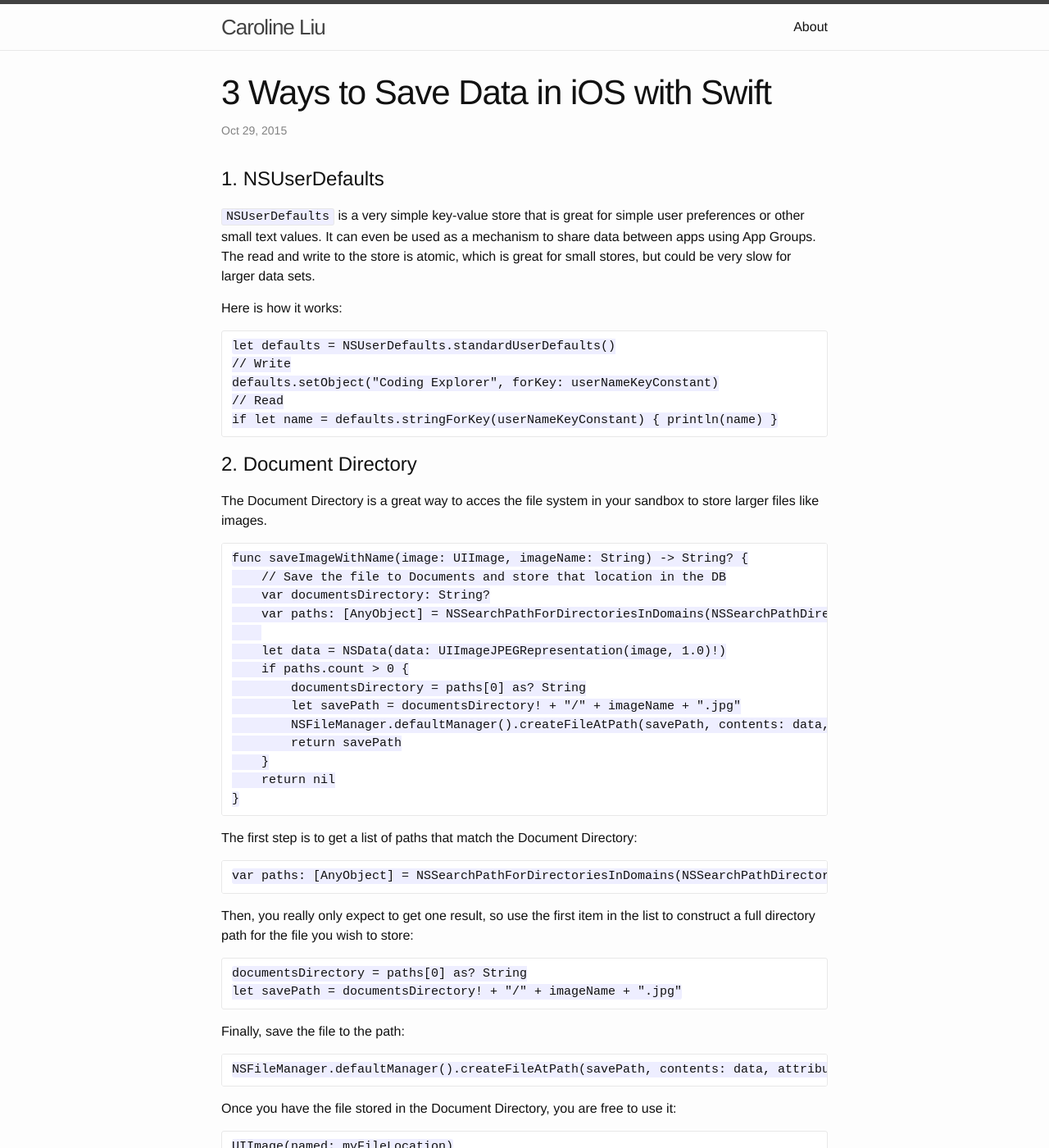
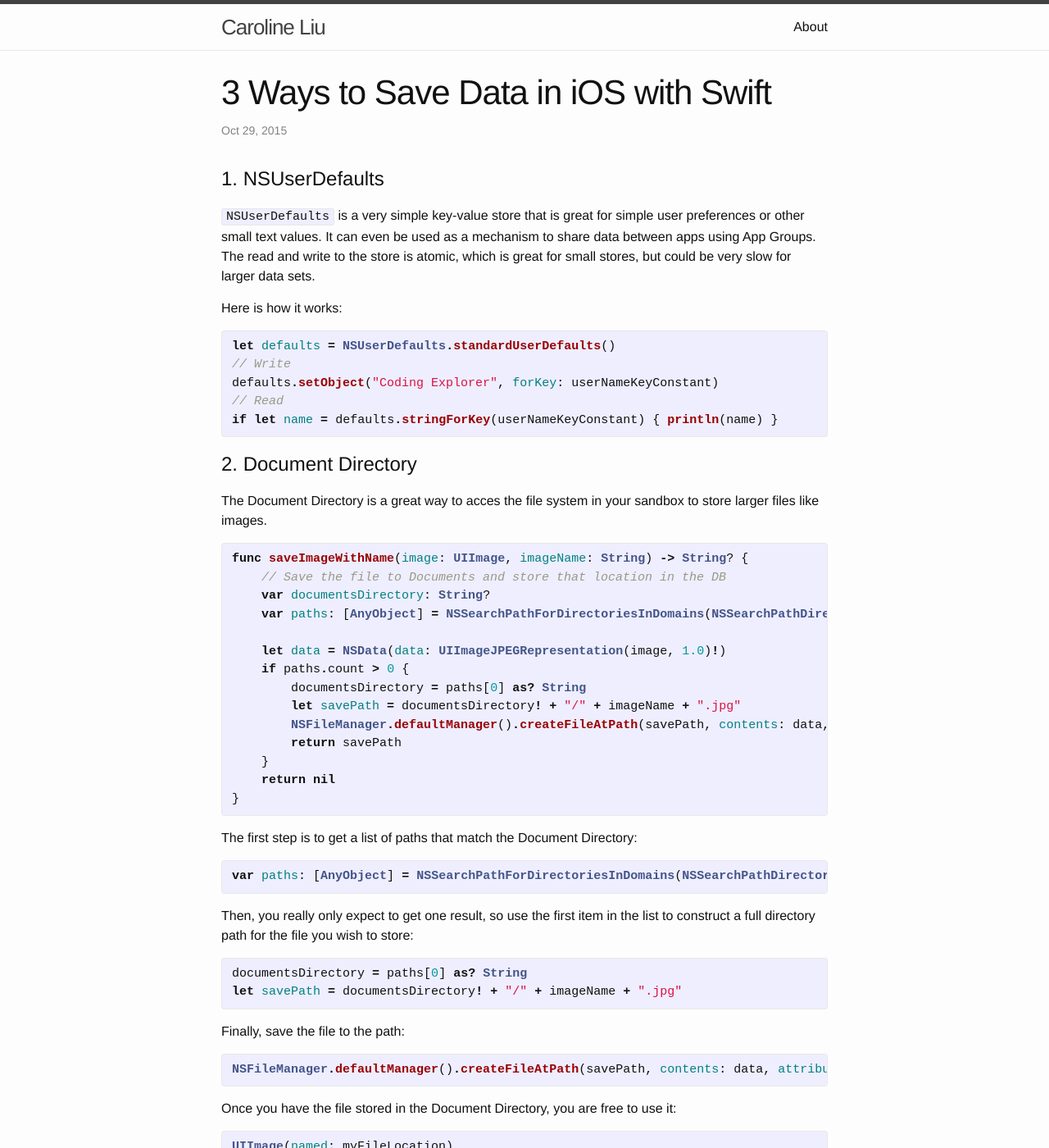
Before and after one commit to knowcliu/knowcliu.github.io, a Jekyll site: the page built from _posts/2015-10-29-3-ways-to-save-data-in-ios-with-swift.markdown, in a window 1280 px wide and 1400 px high. Shown: the whole window at 82% size. Built offline with Jekyll 4.4.1, drawn with Linux system fonts in a browser that asks for light colours; some of the changed text lies outside the part shown.

Commit message:
Use highlighting for code snippets. CascadiaFest draft. Update github pages.

```diff
--- a/_posts/2015-10-29-3-ways-to-save-data-in-ios-with-swift.markdown
+++ b/_posts/2015-10-29-3-ways-to-save-data-in-ios-with-swift.markdown
@@ -10,56 +10,69 @@ date: "2015-10-29 12:29:15 -0500"
 
 Here is how it works:
 
-    let defaults = NSUserDefaults.standardUserDefaults()
-    // Write
-    defaults.setObject("Coding Explorer", forKey: userNameKeyConstant)
-    // Read
-    if let name = defaults.stringForKey(userNameKeyConstant) { println(name) }
+{% highlight swift %}
+let defaults = NSUserDefaults.standardUserDefaults()
+// Write
+defaults.setObject("Coding Explorer", forKey: userNameKeyConstant)
+// Read
+if let name = defaults.stringForKey(userNameKeyConstant) { println(name) }
+{% endhighlight %}
 
 # 2. Document Directory
 
 The Document Directory is a great way to acces the file system in your sandbox to store larger files like images.
 
-    func saveImageWithName(image: UIImage, imageName: String) -> String? {
-        // Save the file to Documents and store that location in the DB
-        var documentsDirectory: String?
-        var paths: [AnyObject] = NSSearchPathForDirectoriesInDomains(NSSearchPathDirectory.DocumentDirectory, NSSearchPathDomainMask.UserDomainMask, true)
+{% highlight swift %}
+func saveImageWithName(image: UIImage, imageName: String) -> String? {
+    // Save the file to Documents and store that location in the DB
+    var documentsDirectory: String?
+    var paths: [AnyObject] = NSSearchPathForDirectoriesInDomains(NSSearchPathDirectory.DocumentDirectory, NSSearchPathDomainMask.UserDomainMask, true)
 
-        let data = NSData(data: UIImageJPEGRepresentation(image, 1.0)!)
-        if paths.count > 0 {
-            documentsDirectory = paths[0] as? String
-            let savePath = documentsDirectory! + "/" + imageName + ".jpg"
-            NSFileManager.defaultManager().createFileAtPath(savePath, contents: data, attributes: nil)
-            return savePath
-        }
-        return nil
+    let data = NSData(data: UIImageJPEGRepresentation(image, 1.0)!)
+    if paths.count > 0 {
+        documentsDirectory = paths[0] as? String
+        let savePath = documentsDirectory! + "/" + imageName + ".jpg"
+        NSFileManager.defaultManager().createFileAtPath(savePath, contents: data, attributes: nil)
+        return savePath
     }
-
+    return nil
+}
+{% endhighlight %}
 
 The first step is to get a list of paths that match the Document Directory:
 
-    var paths: [AnyObject] = NSSearchPathForDirectoriesInDomains(NSSearchPathDirectory.DocumentDirectory, NSSearchPathDomainMask.UserDomainMask, true)
+{% highlight swift %}
+var paths: [AnyObject] = NSSearchPathForDirectoriesInDomains(NSSearchPathDirectory.DocumentDirectory, NSSearchPathDomainMask.UserDomainMask, true)
+{% endhighlight %}
 
 Then, you really only expect to get one result, so use the first item in the list to construct a full directory path for the file you wish to store:
 
-    documentsDirectory = paths[0] as? String
-    let savePath = documentsDirectory! + "/" + imageName + ".jpg"
+{% highlight swift %}
+documentsDirectory = paths[0] as? String
+let savePath = documentsDirectory! + "/" + imageName + ".jpg"
+{% endhighlight %}
 
 Finally, save the file to the path:
 
-    NSFileManager.defaultManager().createFileAtPath(savePath, contents: data, attributes: nil)
+{% highlight swift %}
+NSFileManager.defaultManager().createFileAtPath(savePath, contents: data, attributes: nil)
+{% endhighlight %}
 
 Once you have the file stored in the Document Directory, you are free to use it:
 
-    UIImage(named: myFileLocation)
+{% highlight swift %}
+UIImage(named: myFileLocation)
+{% endhighlight %}
 
 You can also delete it:
 
-    do {
-        try NSFileManager.defaultManager().removeItemAtPath(myFileLocation!)
-    } catch {
-        print("Failed to remove file from path: \(myFileLocation)")
-    }
+{% highlight swift %}
+do {
+    try NSFileManager.defaultManager().removeItemAtPath(myFileLocation!)
+} catch {
+    print("Failed to remove file from path: \(myFileLocation)")
+}
+{% endhighlight %}
 
 # 3. Core Data
 
```
Also changed, not shown: _drafts/2016-08-07-cascadia-fest.markdown (added, +35 -0 lines), _posts/2015-10-04-3-ways-to-enable-dynamic-type-in-ios-with-swift.markdown (+16 -13 lines), Gemfile.lock.
